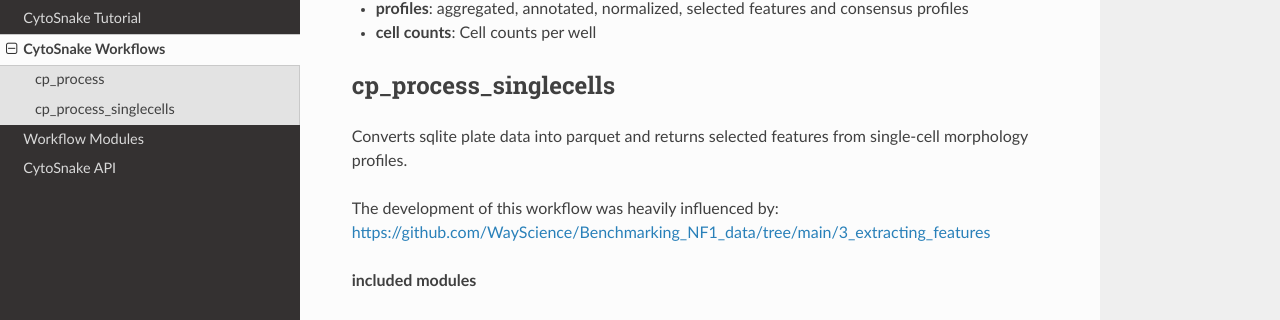
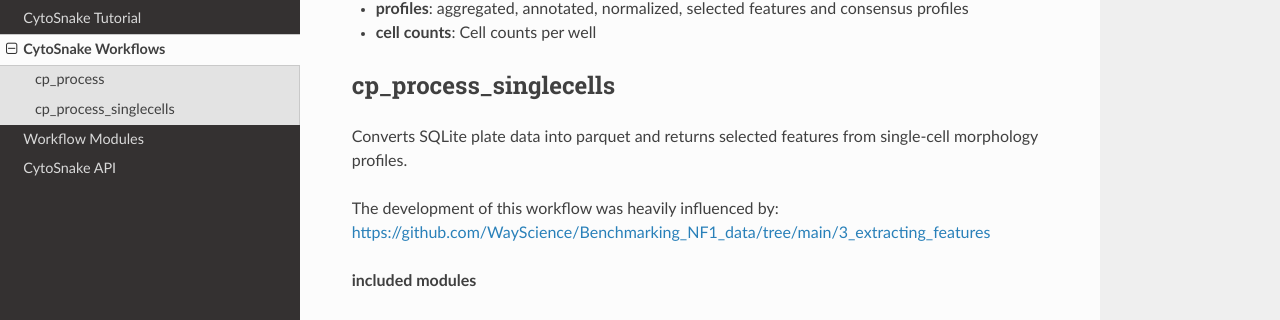
Before and after one commit to WayScience/CytoSnake, a Sphinx documentation site: the page built from docs/workflows.md, in a window 1280 px wide and 900 px high, scrolled down 785 px. Shown: the part 131-451 px from the top of the window. Built offline with Sphinx 7.4.7 and the Read the Docs theme 2.0.0, drawn with Linux system fonts in a browser that asks for light colours.

```diff
--- a/docs/workflows.md
+++ b/docs/workflows.md
@@ -39,7 +39,7 @@ input:
 
 ## cp_process_singlecells
 
-Converts sqlite plate data into parquet and returns selected features from
+Converts SQLite plate data into parquet and returns selected features from
 single-cell morphology profiles.
 
 The development of this workflow was heavily influenced by:
```
